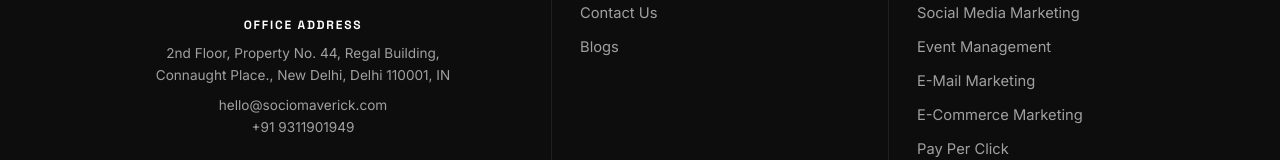
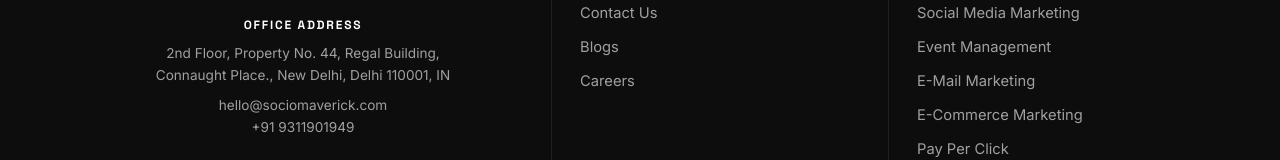
Before and after one commit to Gaurav200604/Socio_Maverickk, a React (Vite) app: page /faq in a window 1280 px wide. Shown: the part 1266-1426 px from the top of the page. Built offline with nearby package versions, Linux system fonts and the light colour scheme; a web font is replaced by a local one.

Commit message:
update career

```diff
--- a/src/components/Footer.jsx
+++ b/src/components/Footer.jsx
@@ -14,6 +14,8 @@
   { label: 'FAQ', href: '/faq' },
   { label: 'Contact Us', href: '/contact' },
   { label: 'Blogs', href: '/work' },
+  {label: 'Careers', href: '/Careers'},
+
 ];
 
 const services = [
```
